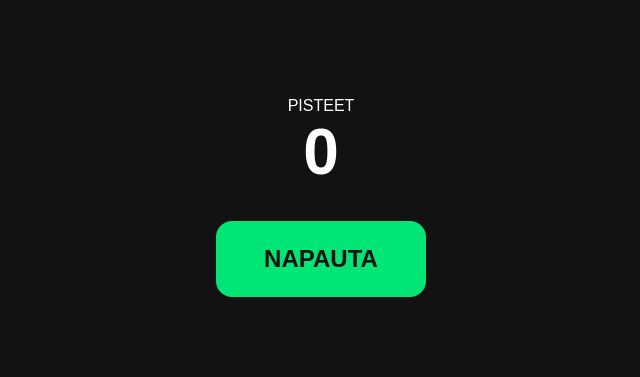
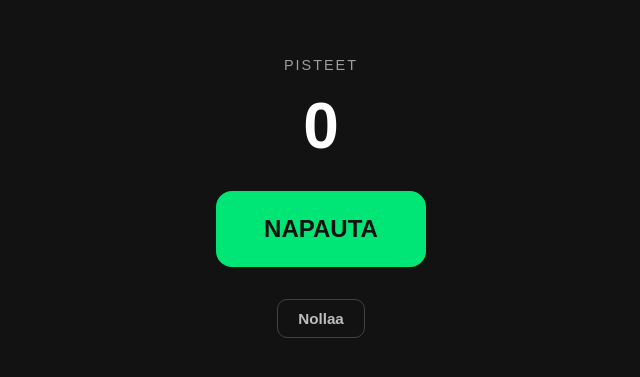
Before and after one commit to vjaako/testipeli-putki, a plain HTML site: page index.html in a window 1280 px wide. Shown: the part 203-580 px from the top of the page, without its empty margins (319-959 px from the left). Drawn offline with Linux system fonts and the light colour scheme.

Commit message:
Update title and improve button styles in index.html

```diff
--- a/index.html
+++ b/index.html
@@ -3,7 +3,7 @@
 <head>
   <meta charset="UTF-8">
   <meta name="viewport" content="width=device-width, initial-scale=1.0, user-scalable=no">
-  <title>Testipeli v0.1</title>
+  <title>Testipeli v0.2</title>
   <style>
     body {
       margin: 0;
@@ -16,11 +16,17 @@
       color: #ffffff;
       font-family: sans-serif;
       user-select: none;
+      gap: 16px;
+    }
+    .label {
+      letter-spacing: 2px;
+      color: #9e9e9e;
+      font-size: 0.9rem;
     }
     #score {
       font-size: 4rem;
       font-weight: bold;
-      margin-bottom: 2rem;
+      margin-bottom: 12px;
     }
     button {
       padding: 24px 48px;
@@ -35,17 +41,28 @@
     button:active {
       transform: scale(0.95);
     }
+    #resetBtn {
+      margin-top: 16px;
+      padding: 10px 20px;
+      font-size: 0.95rem;
+      background-color: transparent;
+      color: #bdbdbd;
+      border: 1px solid #424242;
+      border-radius: 10px;
+    }
   </style>
 </head>
 <body>
-  <div>PISTEET</div>
+  <div class="label">PISTEET</div>
   <div id="score">0</div>
   <button id="tapBtn">NAPAUTA</button>
+  <button id="resetBtn">Nollaa</button>
 
   <script>
     let score = Number(localStorage.getItem('testipeli_score')) || 0;
     const scoreEl = document.getElementById('score');
     const tapBtn = document.getElementById('tapBtn');
+    const resetBtn = document.getElementById('resetBtn');
 
     scoreEl.textContent = score;
 
@@ -54,6 +71,12 @@
       scoreEl.textContent = score;
       localStorage.setItem('testipeli_score', score);
     });
+
+    resetBtn.addEventListener('click', () => {
+      score = 0;
+      scoreEl.textContent = score;
+      localStorage.setItem('testipeli_score', score);
+    });
   </script>
 </body>
 </html>
```
